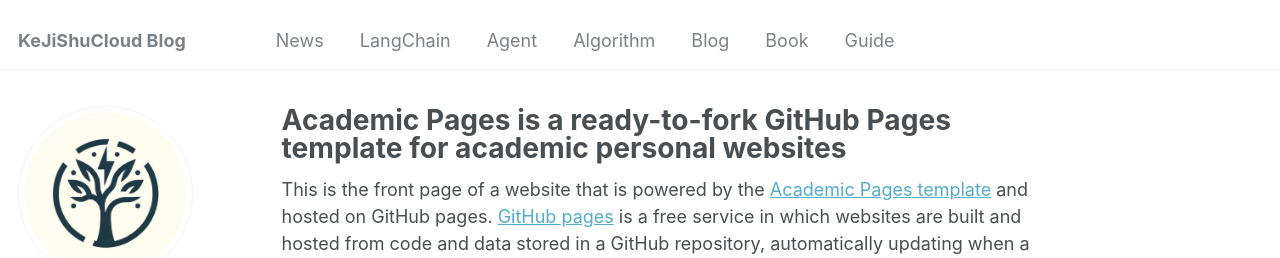
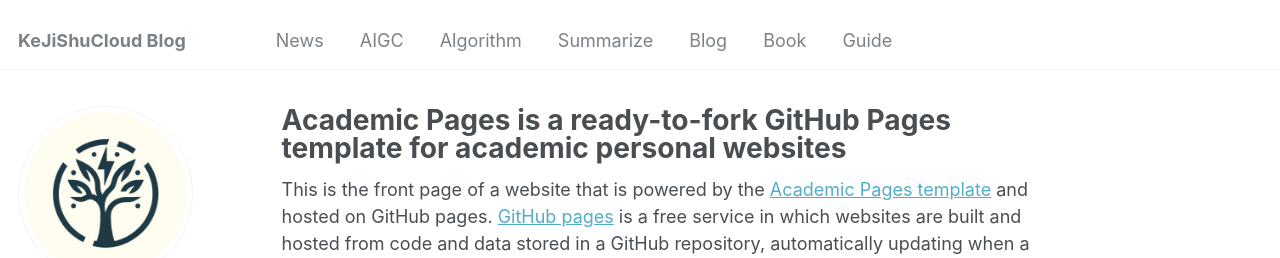
Before and after one commit to kejishucloud/kejishucloud.github.io, a Jekyll site: the page built from _pages/about.md, in a window 1280 px wide. Shown: the top 258 px of the page. Built offline with Jekyll 4.4.1, drawn with Linux system fonts in a browser that asks for light colours; some web fonts are replaced.

Commit message:
feat:Modify page

```diff
--- a/_data/navigation.yml
+++ b/_data/navigation.yml
@@ -3,14 +3,14 @@
   - title: "News"
     url: /news/
 
-  - title: "LangChain"
-    url: /langchain/
-
-  - title: "Agent"
-    url: /agent/
+  - title: "AIGC"
+    url: /aigc/
 
   - title: "Algorithm"
     url: /algorithm/
+
+  - title: "Summarize"
+    url: /summarize/
 
   - title: "Blog"
     url: /blog/
```
